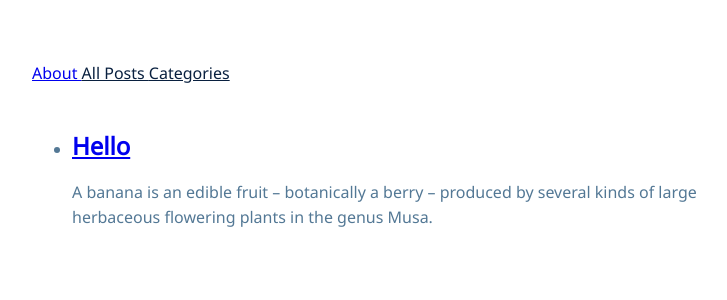
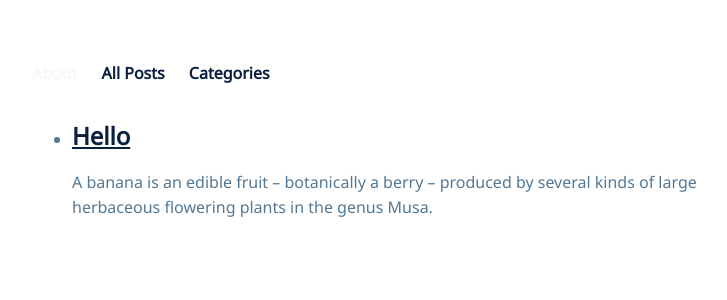
Before and after one commit to xfltrt/xfltrt.github.io, a Jekyll site: the page built from index.html, in a window 1280 px wide. Shown: the top 300 px of the page, without its empty margins (258-985 px from the left). Built offline with Jekyll 4.4.1, drawn with Linux system fonts in a browser that asks for light colours.

Commit message:
Update main.scss

```diff
--- a/_sass/main.scss
+++ b/_sass/main.scss
@@ -31,16 +31,20 @@
 }
 
 nav {
-  margin-bottom: 50px;
+  margin-bottom: 40px;
 }
 
-nav.a {
+nav a {
   padding: 0 20px 0 0;
   color: var(--colour-gray);
   font-weight: 700;
   text-decoration: none;
 }
 
-nav.a:hover, .current {
+nav a:hover, .current {
   color: var(--colour-dark);
 }
+
+a {
+ color: var(--colour-dark);
+}
```
